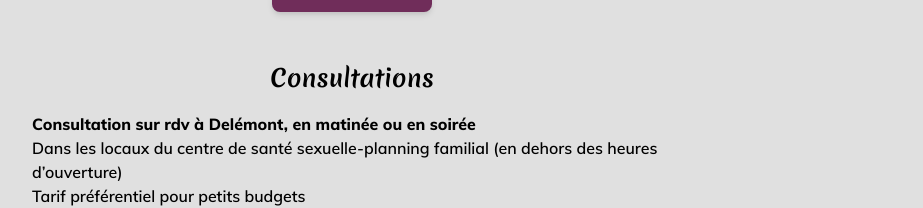
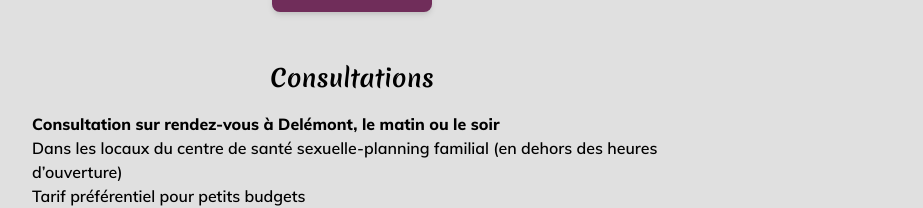
Before and after one commit to winktim/charmillot.cxologue.www, a Nuxt app: page / in a window 1280 px wide. Shown: the part 7086-7294 px from the top of the page, without its empty margins (288-1211 px from the left). Built offline with nearby package versions, Linux system fonts and the light colour scheme.

Commit message:
Changed text

```diff
--- a/sections/section-prendre-contact.vue
+++ b/sections/section-prendre-contact.vue
@@ -97,7 +97,8 @@
 
     <div class="mx-2 md:w-160 md:mx-auto">
       <p>
-        <strong>Consultation sur rdv à Delémont, en matinée ou en soirée</strong
+        <strong
+          >Consultation sur rendez-vous à Delémont, le matin ou le soir</strong
         ><br />
         Dans les locaux du centre de santé sexuelle-planning familial (en dehors
         des heures d’ouverture)<br />
```
